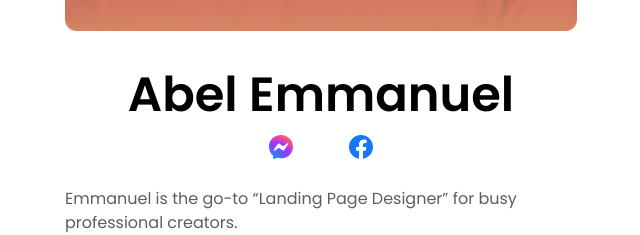
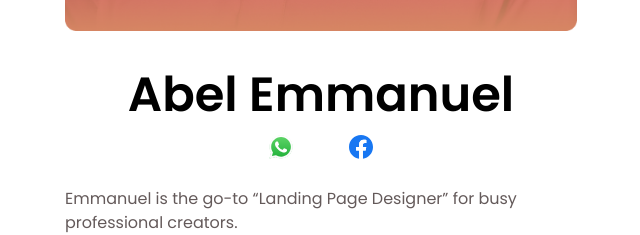
Before and after one commit to abellmanuell/my-portfolio, a React (Vite) app: page / in a window 1280 px wide. Shown: the part 3820-4055 px from the top of the page, without its empty margins (319-959 px from the left). Built offline with nearby package versions, Linux system fonts and the light colour scheme; some icons are missing.

Commit message:
Replace Messenger with whatsapp contact

```diff
--- a/src/app/Portfolio.jsx
+++ b/src/app/Portfolio.jsx
@@ -144,8 +144,8 @@ export default function Profolio() {
         </h1>
 
         <div className="flex justify-center text-2xl pb-5">
-          <Link to="https://www.messenger.com/t/171622323183252/">
-            <Icon icon="logos:messenger" className="m-2" />
+          <Link to="https://wa.link/hhypmr">
+            <Icon icon="logos:whatsapp-icon" className="m-2" />
           </Link>
 
           <Link to="https://x.com/abellmanuell">
```
